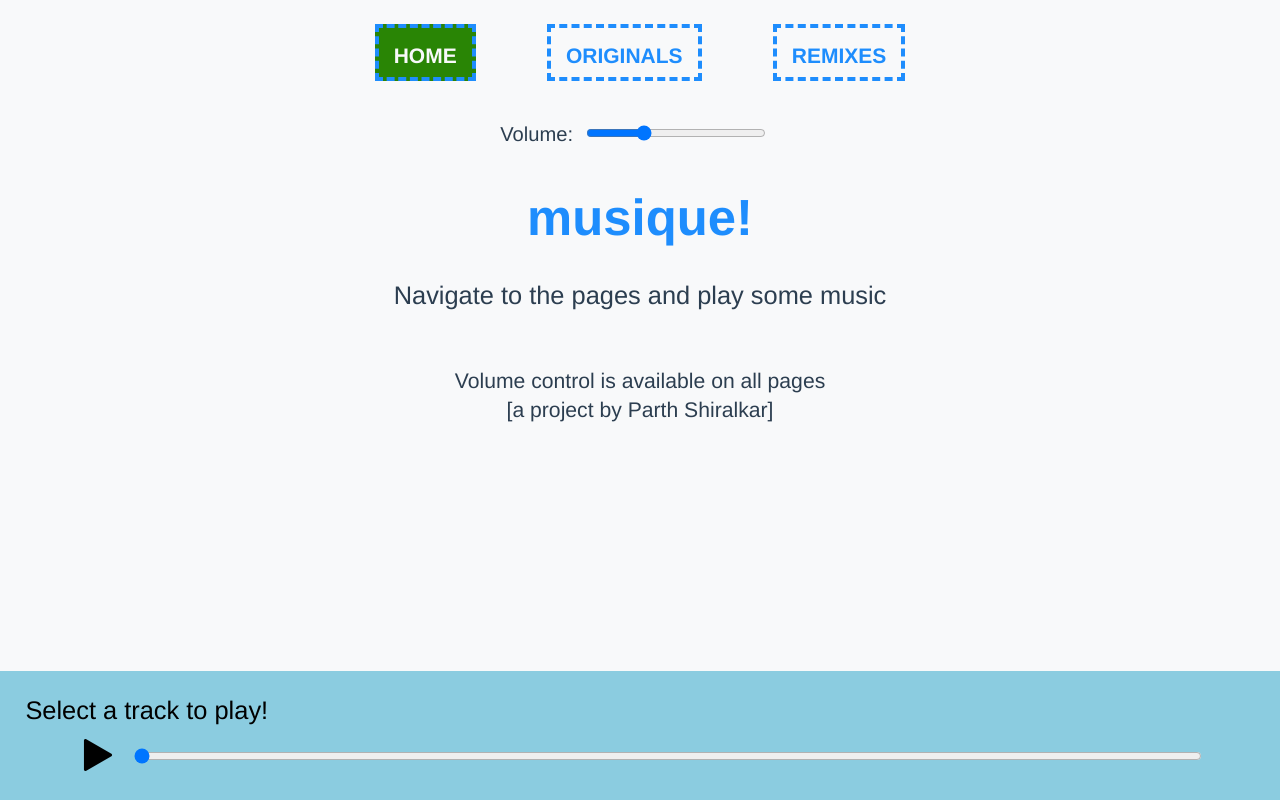
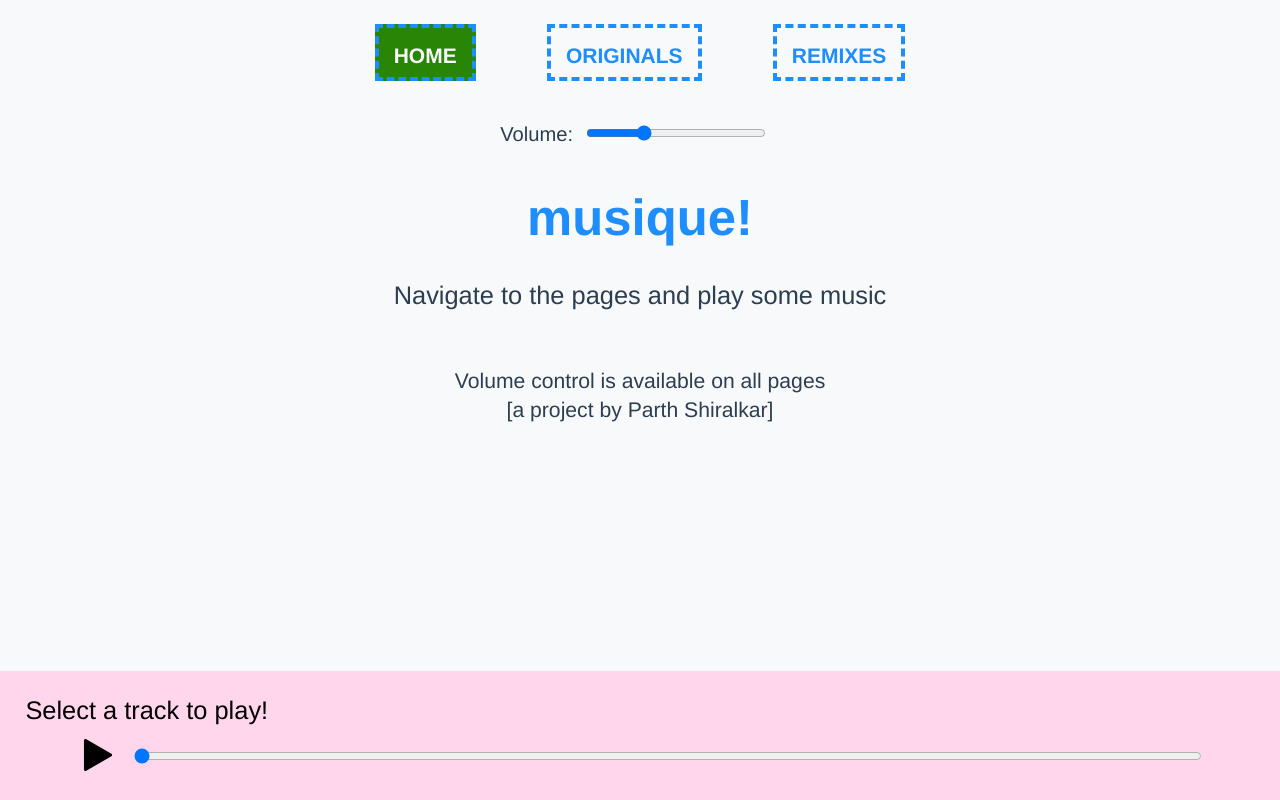
Before and after one commit to partheus/music, a Vue app: page / in a window 1280 px wide. Built offline with nearby package versions, Linux system fonts and the light colour scheme.

Commit message:
Fix styles

```diff
--- a/src/components/PersistentPlayer.vue
+++ b/src/components/PersistentPlayer.vue
@@ -19,6 +19,7 @@
       <input type="range"
              min="0"
              :max="duration"
+             step="0.1"
              v-model="currentTime"
              @input="seek"
              @change="seek"
@@ -133,75 +134,3 @@ export default {
   }
 };
 </script>
-
-<style scoped>
-.persistent-player {
-  position: fixed;
-  bottom: 0;
-  left: 0;
-  right: 0;
-  background-color: rgba(124, 197, 220, 0.88);
-  color: black;
-  padding: 1em;
-  display: flex;
-  height: fit-content;
-  justify-content: flex-start;
-  flex-direction: column;
-}
-
-.track-info {
-  display: flex;
-  align-items: center;
-}
-
-.track-cover {
-  width: 5em;
-  height: 2em;
-  object-fit: cover;
-  margin-right: 16px;
-}
-
-.track-details h4,
-.track-details p {
-  margin: 0;
-  text-align: left;
-}
-
-.controls {
-  margin-top: 0.5em;
-  display: flex;
-  align-items: center;
-  padding: 0 1em;
-
-  @media (min-width: 768px) {
-    padding: 0 2em;
-  }
-}
-
-.no-track {
-  text-align: left;
-}
-
-button {
-  background: none;
-  border: none;
-  cursor: pointer;
-}
-
-button img {
-  width: 32px;
-  height: 32px;
-}
-
-#seek-bar[type="range"] {
-  margin-left: 1em;
-  width: 100%;
-}
-
-.seek-bar::-webkit-slider-thumb {
-  -webkit-appearance: none;
-  appearance: none;
-  background: pink; /* Color of the thumb */
-  /* ... other styles such as width, height, etc. ... */
-}
-</style>
```
